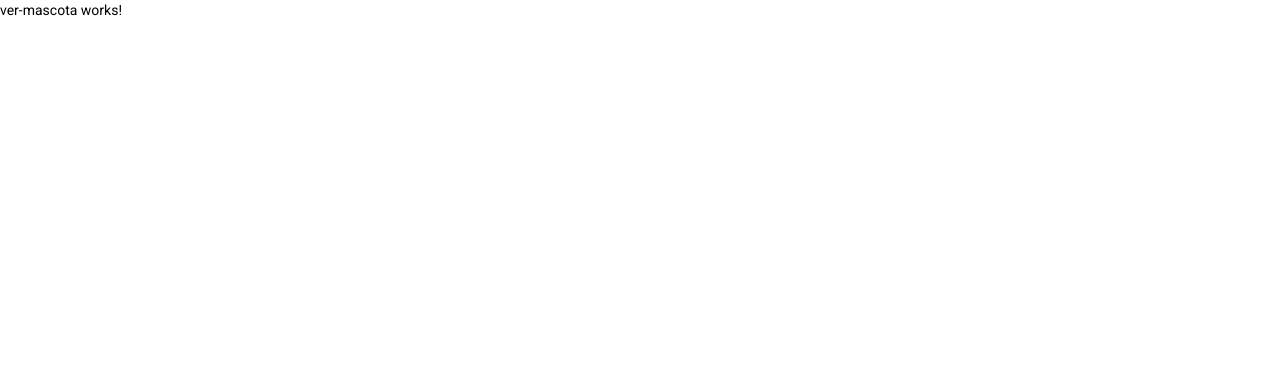
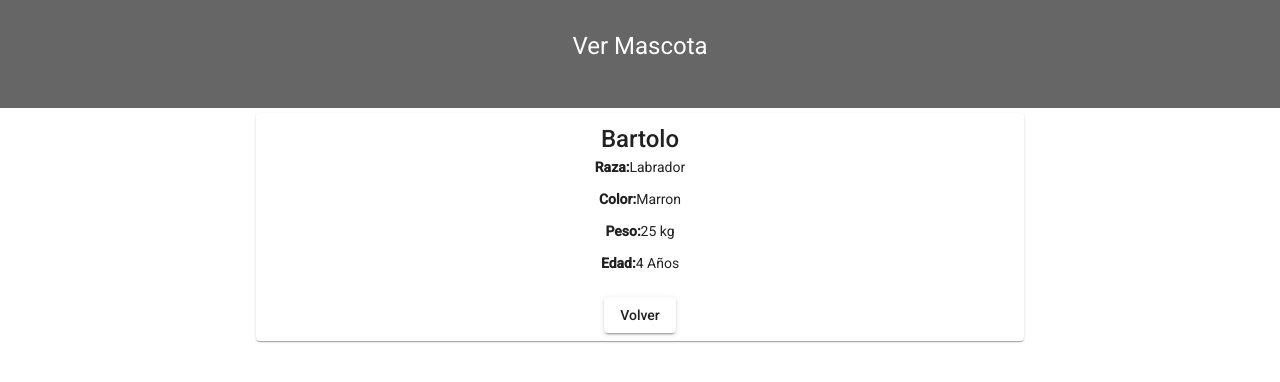
Before and after one commit to Illamani/FE-CRUDMascotas, an Angular app: page /verMascota/1 in a window 1280 px wide. Shown: the top 382 px of the page. Built offline with nearby package versions, Linux system fonts and the light colour scheme.

Commit message:
Septimo Cambio - Segunda parte Ruteo

```diff
--- a/src/app/components/listado-mascota/listado-mascota.component.css
+++ b/src/app/components/listado-mascota/listado-mascota.component.css
@@ -1,14 +1,5 @@
 table {
     width: 100%;
-}
-.title{
-    padding: 30px;
-    background-color: #666;
-    text-align: center;
-    color: white
-}
-.container{
-    margin: 0 20%
 }
 .mat-mdc-form-field {
     font-size: 14px;
--- a/src/app/components/ver-mascota/ver-mascota.component.css
+++ b/src/app/components/ver-mascota/ver-mascota.component.css
@@ -0,0 +1,4 @@
+.card{
+    margin-top: 5px;
+    text-align: center;
+}
--- a/src/app/components/ver-mascota/ver-mascota.component.html
+++ b/src/app/components/ver-mascota/ver-mascota.component.html
@@ -1 +1,19 @@
-<p>ver-mascota works!</p>
+<div class="title">
+    <h1>
+        Ver Mascota
+    </h1>
+</div>
+<div class="container">
+    <mat-card class="card">
+        <mat-card-title>Bartolo</mat-card-title>
+        <mat-card-content>
+            <p><strong>Raza:</strong>Labrador</p>
+            <p><strong>Color:</strong>Marron</p>
+            <p><strong>Peso:</strong>25 kg</p>
+            <p><strong>Edad:</strong>4 Años</p>
+        </mat-card-content>
+        <mat-card-actions>
+            <button routerLink="/listMascotas" mat-raised-button>Volver</button>
+        </mat-card-actions>
+    </mat-card>
+</div>
--- a/src/styles.css
+++ b/src/styles.css
@@ -2,3 +2,12 @@
 
 html, body { height: 100%; }
 body { margin: 0; font-family: Roboto, "Helvetica Neue", sans-serif; }
+.title{
+    padding: 30px;
+    background-color: #666;
+    text-align: center;
+    color: white
+}
+.container{
+    margin: 0 20%
+}
```
Also changed, not shown: src/app/shared/shared.module.ts (+5 -2 lines).
